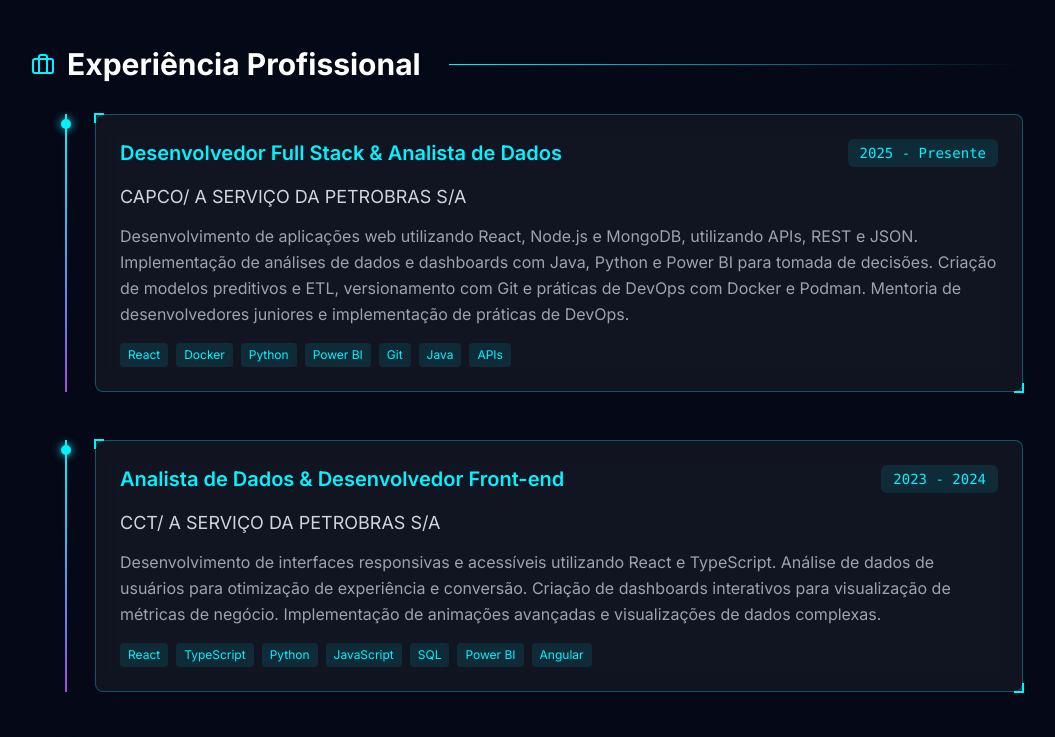
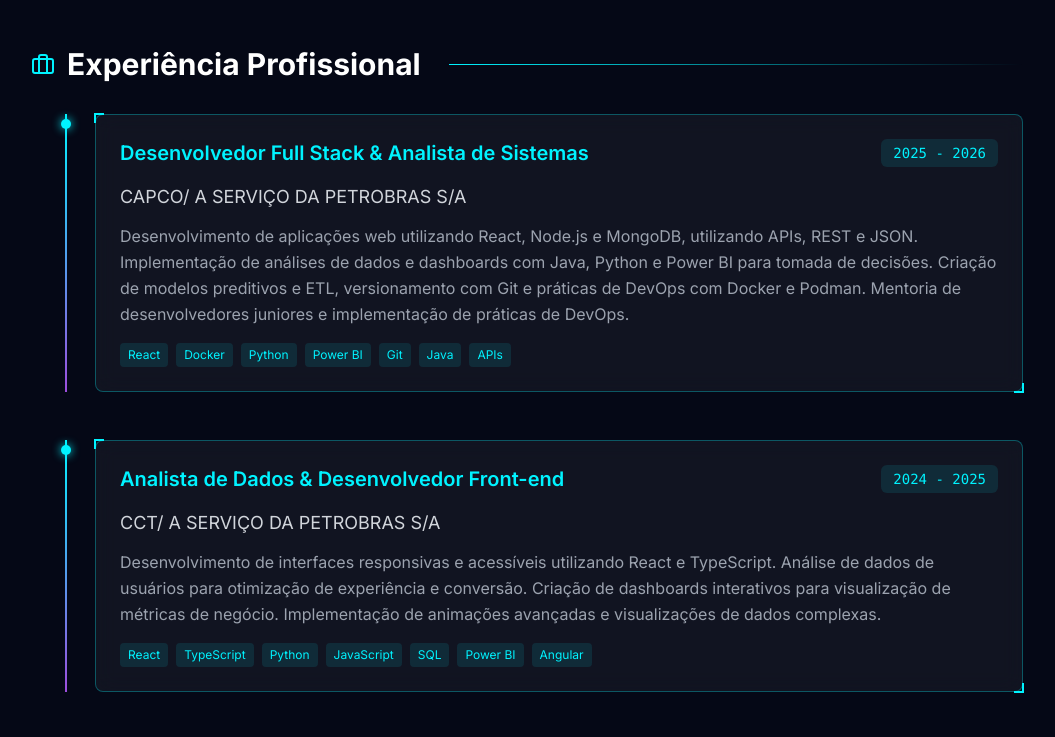
Before and after one commit to Mserapim/project-MS, a React (Vite) app: page / in a window 1280 px wide. Shown: the part 1480-2217 px from the top of the page, without its empty margins (113-1168 px from the left). Built offline with nearby package versions, Linux system fonts and the light colour scheme.

Commit message:
Atualização do site

```diff
--- a/src/App.tsx
+++ b/src/App.tsx
@@ -300,8 +300,8 @@ function App() {
               <div className="timeline-dot"></div>
               <div className="glass-effect rounded-lg p-6 cyber-border">
                 <div className="flex justify-between items-start mb-4">
-                  <h3 className="text-xl font-semibold text-neon-blue">Desenvolvedor Full Stack & Analista de Dados</h3>
-                  <span className="text-sm bg-neon-blue/10 text-neon-blue px-3 py-1 rounded-md font-mono">2025 - Presente</span>
+                  <h3 className="text-xl font-semibold text-neon-blue">Desenvolvedor Full Stack & Analista de Sistemas</h3>
+                  <span className="text-sm bg-neon-blue/10 text-neon-blue px-3 py-1 rounded-md font-mono">2025 - 2026</span>
                 </div>
                 <h4 className="text-lg text-gray-300 mb-3">CAPCO/ A SERVIÇO DA PETROBRAS S/A </h4>
                 <p className="text-gray-400 leading-relaxed">
@@ -328,7 +328,7 @@ function App() {
               <div className="glass-effect rounded-lg p-6 cyber-border">
                 <div className="flex justify-between items-start mb-4">
                   <h3 className="text-xl font-semibold text-neon-blue">Analista de Dados & Desenvolvedor Front-end</h3>
-                  <span className="text-sm bg-neon-blue/10 text-neon-blue px-3 py-1 rounded-md font-mono">2023 - 2024</span>
+                  <span className="text-sm bg-neon-blue/10 text-neon-blue px-3 py-1 rounded-md font-mono">2024 - 2025</span>
                 </div>
                 <h4 className="text-lg text-gray-300 mb-3">CCT/ A SERVIÇO DA PETROBRAS S/A </h4>
                 <p className="text-gray-400 leading-relaxed">
@@ -354,7 +354,7 @@ function App() {
               <div className="timeline-dot"></div>
               <div className="glass-effect rounded-lg p-6 cyber-border">
                 <div className="flex justify-between items-start mb-4">
-                  <h3 className="text-xl font-semibold text-neon-blue">Analista de Dados & Desenvolvedor Front-end</h3>
+                  <h3 className="text-xl font-semibold text-neon-blue">Analista de Sistemas</h3>
                   <span className="text-sm bg-neon-blue/10 text-neon-blue px-3 py-1 rounded-md font-mono">2023 - 2024</span>
                 </div>
                 <h4 className="text-lg text-gray-300 mb-3">SOLUTIC/ A SERVIÇO DA PETROBRAS </h4>
```
